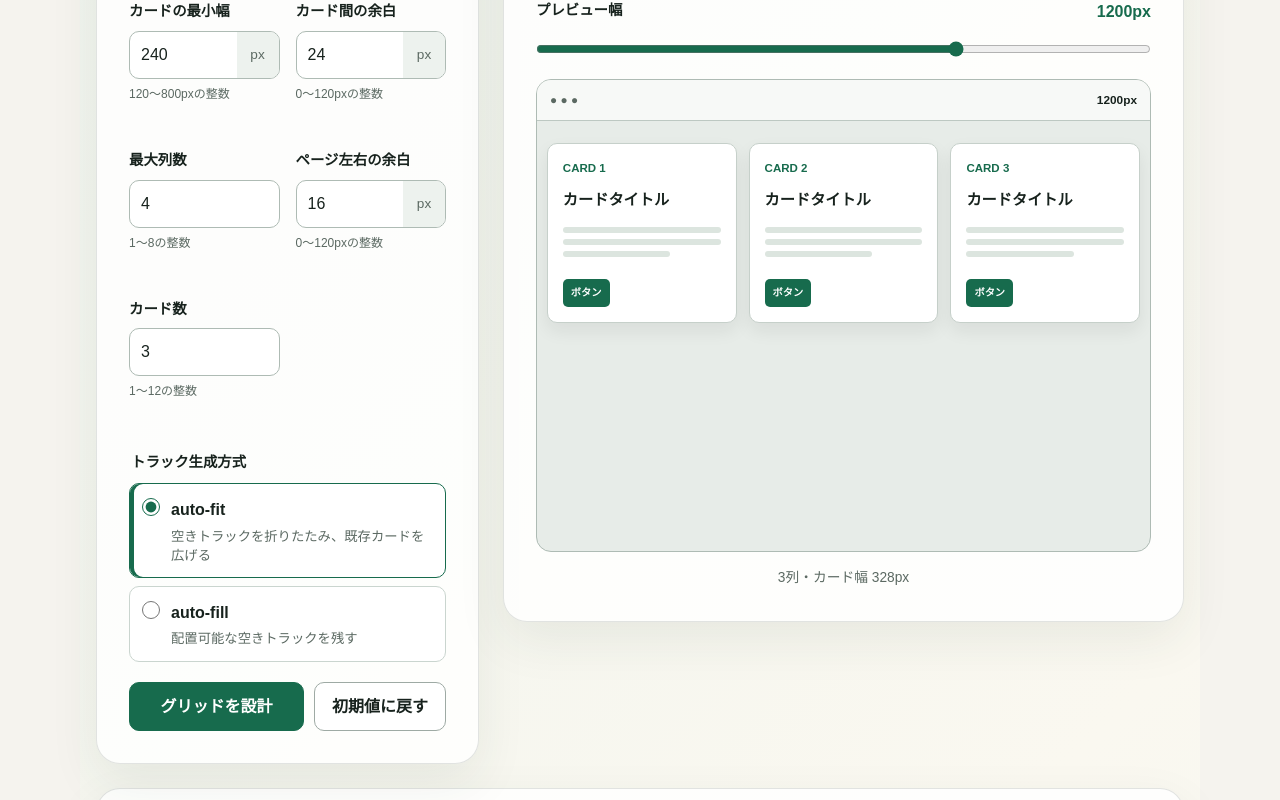
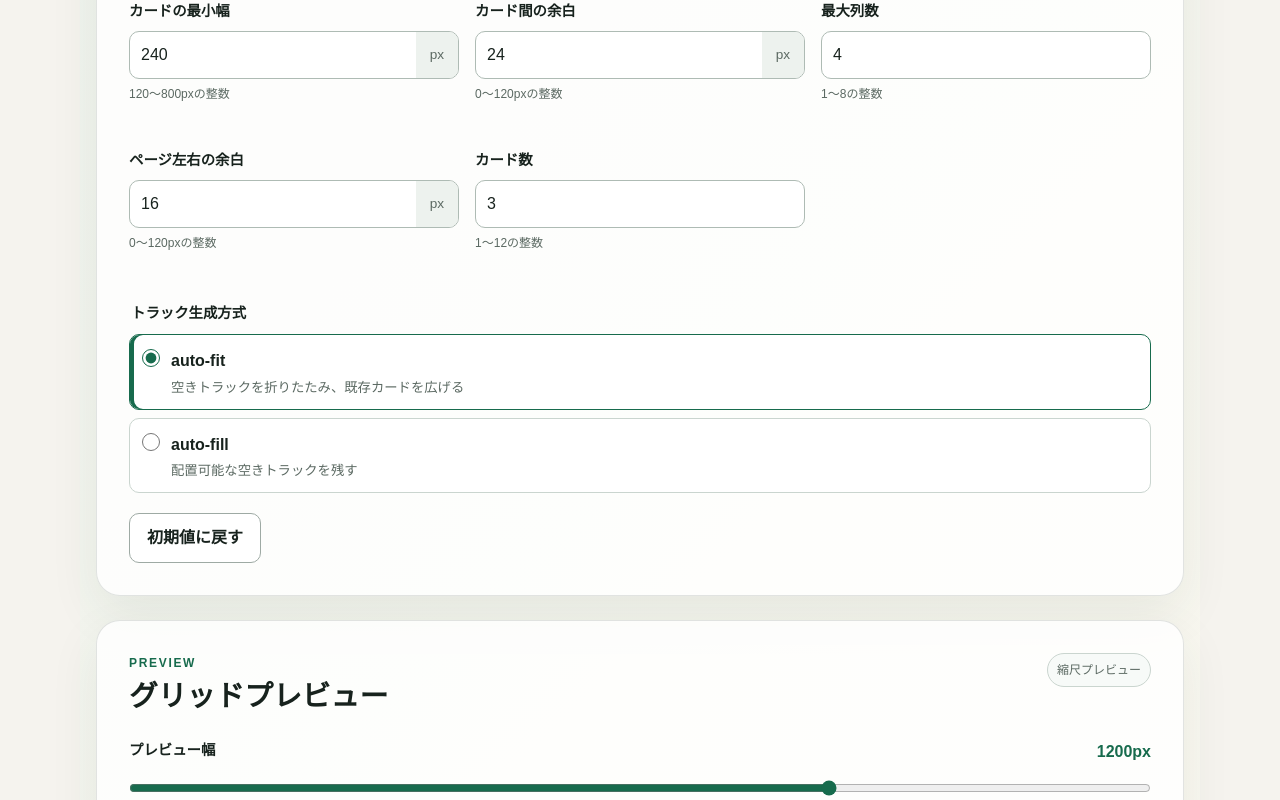
Before and after one commit to o96ra244/ai-build-challenge, a Next.js app: page /works/05-responsive-grid-planner in a window 1280 px wide. Shown: the part 500-1300 px from the top of the page. Built offline with nearby package versions, Linux system fonts and the light colour scheme.

Commit message:
fix: apply reactive grid planner controls

```diff
--- a/app/works/05-responsive-grid-planner/ResponsiveGridPlanner.tsx
+++ b/app/works/05-responsive-grid-planner/ResponsiveGridPlanner.tsx
@@ -1,6 +1,6 @@
 "use client";
 
-import { FormEvent, RefObject, useRef, useState } from "react";
+import { useState } from "react";
 
 import {
   calculateBreakpoints,
@@ -44,13 +44,6 @@ export function ResponsiveGridPlanner() {
   const [previewWidth, setPreviewWidth] = useState(INITIAL_PREVIEW_WIDTH);
   const [errors, setErrors] = useState<FieldErrors>({});
   const [announcement, setAnnouncement] = useState("");
-  const refs: Record<NumericFieldName, RefObject<HTMLInputElement | null>> = {
-    minimumCardWidth: useRef<HTMLInputElement>(null),
-    gap: useRef<HTMLInputElement>(null),
-    maximumColumns: useRef<HTMLInputElement>(null),
-    horizontalGutter: useRef<HTMLInputElement>(null),
-    cardCount: useRef<HTMLInputElement>(null),
-  };
 
   const result = calculateGridResult(settings, previewWidth);
   const breakpoints = calculateBreakpoints(settings);
@@ -65,40 +58,37 @@ export function ResponsiveGridPlanner() {
   );
 
   function updateInput(field: NumericFieldName, value: string) {
-    setInputs((current) => ({ ...current, [field]: value }));
-    setErrors((current) => ({ ...current, [field]: undefined }));
-  }
-
-  function handleSubmit(event: FormEvent<HTMLFormElement>) {
-    event.preventDefault();
+    const nextInputs = { ...inputs, [field]: value };
     const validations = Object.fromEntries(
-      FIELD_ORDER.map((field) => [field, validateIntegerInput(inputs[field], FIELD_DEFINITIONS[field])]),
+      FIELD_ORDER.map((fieldName) => [
+        fieldName,
+        validateIntegerInput(nextInputs[fieldName], FIELD_DEFINITIONS[fieldName]),
+      ]),
     ) as Record<NumericFieldName, ReturnType<typeof validateIntegerInput>>;
     const nextErrors: FieldErrors = {};
 
-    for (const field of FIELD_ORDER) {
-      const validation = validations[field];
-      if (!validation.valid) nextErrors[field] = validation.error;
-    }
-    setErrors(nextErrors);
-    setAnnouncement("");
-
-    const firstInvalid = FIELD_ORDER.find((field) => !validations[field].valid);
-    if (firstInvalid) {
-      refs[firstInvalid].current?.focus();
-      return;
+    for (const fieldName of FIELD_ORDER) {
+      const validation = validations[fieldName];
+      if (!validation.valid) nextErrors[fieldName] = validation.error;
     }
 
-    const values = Object.fromEntries(
-      FIELD_ORDER.map((field) => {
-        const validation = validations[field];
-        return [field, validation.valid ? validation.value : 0];
-      }),
-    ) as Record<NumericFieldName, number>;
-    const nextSettings: GridSettings = { ...values, mode };
-    const nextResult = calculateGridResult(nextSettings, previewWidth);
-    setSettings(nextSettings);
-    setAnnouncement(`設計を更新しました。現在は${nextResult.trackCount}列、カード幅${formatNumber(nextResult.cardWidth)}pxです。`);
+    setInputs(nextInputs);
+    setErrors(nextErrors);
+
+    if (FIELD_ORDER.every((fieldName) => validations[fieldName].valid)) {
+      const values = Object.fromEntries(
+        FIELD_ORDER.map((fieldName) => {
+          const validation = validations[fieldName];
+          return [fieldName, validation.valid ? validation.value : 0];
+        }),
+      ) as Record<NumericFieldName, number>;
+      setSettings({ ...values, mode });
+    }
+  }
+
+  function updateMode(nextMode: TrackMode) {
+    setMode(nextMode);
+    setSettings((current) => ({ ...current, mode: nextMode }));
   }
 
   function reset() {
@@ -127,13 +117,12 @@ export function ResponsiveGridPlanner() {
         <section className={styles.settingsPanel} aria-labelledby="settings-title">
           <p className={styles.sectionTag}>SETTINGS</p>
           <h2 id="settings-title">グリッドを設定</h2>
-          <form className={styles.form} noValidate onSubmit={handleSubmit}>
+          <div className={styles.form}>
             <div className={styles.fieldGrid}>
               {FIELD_ORDER.map((field) => (
                 <NumberField
                   error={errors[field]}
                   field={field}
-                  inputRef={refs[field]}
                   key={field}
                   onChange={(value) => updateInput(field, value)}
                   value={inputs[field]}
@@ -145,21 +134,20 @@ export function ResponsiveGridPlanner() {
               <legend>トラック生成方式</legend>
               <div className={styles.modeOptions}>
                 <label>
-                  <input checked={mode === "auto-fit"} name="mode" onChange={() => setMode("auto-fit")} type="radio" value="auto-fit" />
+                  <input checked={mode === "auto-fit"} name="mode" onChange={() => updateMode("auto-fit")} type="radio" value="auto-fit" />
                   <span><strong>auto-fit</strong><small>空きトラックを折りたたみ、既存カードを広げる</small></span>
                 </label>
                 <label>
-                  <input checked={mode === "auto-fill"} name="mode" onChange={() => setMode("auto-fill")} type="radio" value="auto-fill" />
+                  <input checked={mode === "auto-fill"} name="mode" onChange={() => updateMode("auto-fill")} type="radio" value="auto-fill" />
                   <span><strong>auto-fill</strong><small>配置可能な空きトラックを残す</small></span>
                 </label>
               </div>
             </fieldset>
 
             <div className={styles.actions}>
-              <button className={styles.primaryButton} type="submit">グリッドを設計</button>
               <button className={styles.secondaryButton} onClick={reset} type="button">初期値に戻す</button>
             </div>
-          </form>
+          </div>
         </section>
 
         <section className={styles.previewPanel} aria-labelledby="preview-title">
@@ -231,13 +219,13 @@ export function ResponsiveGridPlanner() {
   );
 }
 
-function NumberField({ error, field, inputRef, onChange, value }: { error?: string; field: NumericFieldName; inputRef: RefObject<HTMLInputElement | null>; onChange: (value: string) => void; value: string }) {
+function NumberField({ error, field, onChange, value }: { error?: string; field: NumericFieldName; onChange: (value: string) => void; value: string }) {
   const definition = FIELD_DEFINITIONS[field];
   const id = `grid-${field}`;
   const hintId = `${id}-hint`;
   const errorId = `${id}-error`;
   const hasUnit = field === "minimumCardWidth" || field === "gap" || field === "horizontalGutter";
-  return <div className={styles.field}><label htmlFor={id}>{definition.label}</label><div className={styles.inputWithUnit}><input aria-describedby={error ? `${hintId} ${errorId}` : hintId} aria-invalid={error ? "true" : undefined} id={id} inputMode="numeric" onChange={(event) => onChange(event.target.value)} ref={inputRef} type="text" value={value} />{hasUnit ? <span aria-hidden="true">px</span> : null}</div><p className={styles.fieldHint} id={hintId}>{definition.minimum}〜{definition.maximum}{hasUnit ? "px" : ""}の整数</p><p className={styles.error} id={errorId}>{error ? `! ${error}` : ""}</p></div>;
+  return <div className={styles.field}><label htmlFor={id}>{definition.label}</label><div className={styles.inputWithUnit}><input aria-describedby={error ? `${hintId} ${errorId}` : hintId} aria-invalid={error ? "true" : undefined} id={id} max={definition.maximum} min={definition.minimum} onChange={(event) => onChange(event.target.value)} step={1} type="number" value={value} />{hasUnit ? <span aria-hidden="true">px</span> : null}</div><p className={styles.fieldHint} id={hintId}>{definition.minimum}〜{definition.maximum}{hasUnit ? "px" : ""}の整数</p><p className={styles.error} id={errorId}>{error ? `! ${error}` : ""}</p></div>;
 }
 
 function Metric({ label, value }: { label: string; value: string }) {
--- a/app/works/05-responsive-grid-planner/page.module.css
+++ b/app/works/05-responsive-grid-planner/page.module.css
@@ -16,12 +16,12 @@
 .header h1 { max-width: 820px; margin: 0; font-size: clamp(2.1rem, 5vw, 4.6rem); line-height: 1.04; letter-spacing: -.045em; }
 .lead { max-width: 760px; margin: 22px 0 0; color: var(--muted); font-size: clamp(1rem, 2vw, 1.16rem); line-height: 1.85; }
 
-.workspace { display: grid; grid-template-columns: minmax(300px, .72fr) minmax(0, 1.28fr); gap: 24px; align-items: start; }
+.workspace { display: grid; grid-template-columns: minmax(0, 1fr); gap: 24px; align-items: start; }
 .settingsPanel, .previewPanel, .results, .breakpoints, .codeSection, .notes { border: 1px solid rgba(23, 34, 29, .12); border-radius: 24px; background: rgba(255,255,255,.82); box-shadow: 0 18px 50px rgba(35, 64, 50, .08); }
 .settingsPanel, .previewPanel { padding: clamp(20px, 3vw, 32px); }
 .settingsPanel h2, .previewPanel h2, .results h2, .breakpoints h2, .codeSection h2, .notes h2 { margin: 0; font-size: clamp(1.35rem, 2.4vw, 1.8rem); }
-.form { margin-top: 26px; }
-.fieldGrid { display: grid; grid-template-columns: repeat(2, minmax(0, 1fr)); gap: 4px 16px; }
+.form { max-width: 1040px; margin-top: 26px; }
+.fieldGrid { display: grid; grid-template-columns: repeat(3, minmax(0, 1fr)); gap: 4px 16px; }
 .field { min-width: 0; }
 .field label, .rangeField label { display: block; margin-bottom: 7px; font-size: .9rem; font-weight: 750; }
 .inputWithUnit { display: flex; align-items: center; overflow: hidden; border: 1px solid #aebbb4; border-radius: 10px; background: #fff; }
@@ -40,8 +40,6 @@
 .modeOptions small { margin-top: 3px; color: var(--muted); line-height: 1.45; }
 .actions { display: flex; gap: 10px; margin-top: 20px; }
 .actions button, .codeHeading button { min-height: 46px; padding: 10px 17px; border-radius: 10px; font: inherit; font-weight: 750; cursor: pointer; }
-.primaryButton { flex: 1; border: 1px solid var(--accent); color: #fff; background: var(--accent); }
-.primaryButton:hover { background: var(--accent-dark); }
 .secondaryButton { border: 1px solid #9eaaa4; color: var(--ink); background: #fff; }
 
 .previewPanel { min-width: 0; min-height: 650px; }
@@ -98,7 +96,7 @@
 .page :is(button, input, a, pre):focus-visible { outline: 3px solid #f1a53b; outline-offset: 3px; }
 
 @media (max-width: 920px) {
-  .workspace { grid-template-columns: 1fr; }
+  .fieldGrid { grid-template-columns: repeat(2, minmax(0, 1fr)); }
   .previewPanel { min-height: 620px; }
   .metrics { grid-template-columns: repeat(3, minmax(0, 1fr)); }
 }
```
Also changed, not shown: 1 other file (tests, documents, lock files or other folders).
